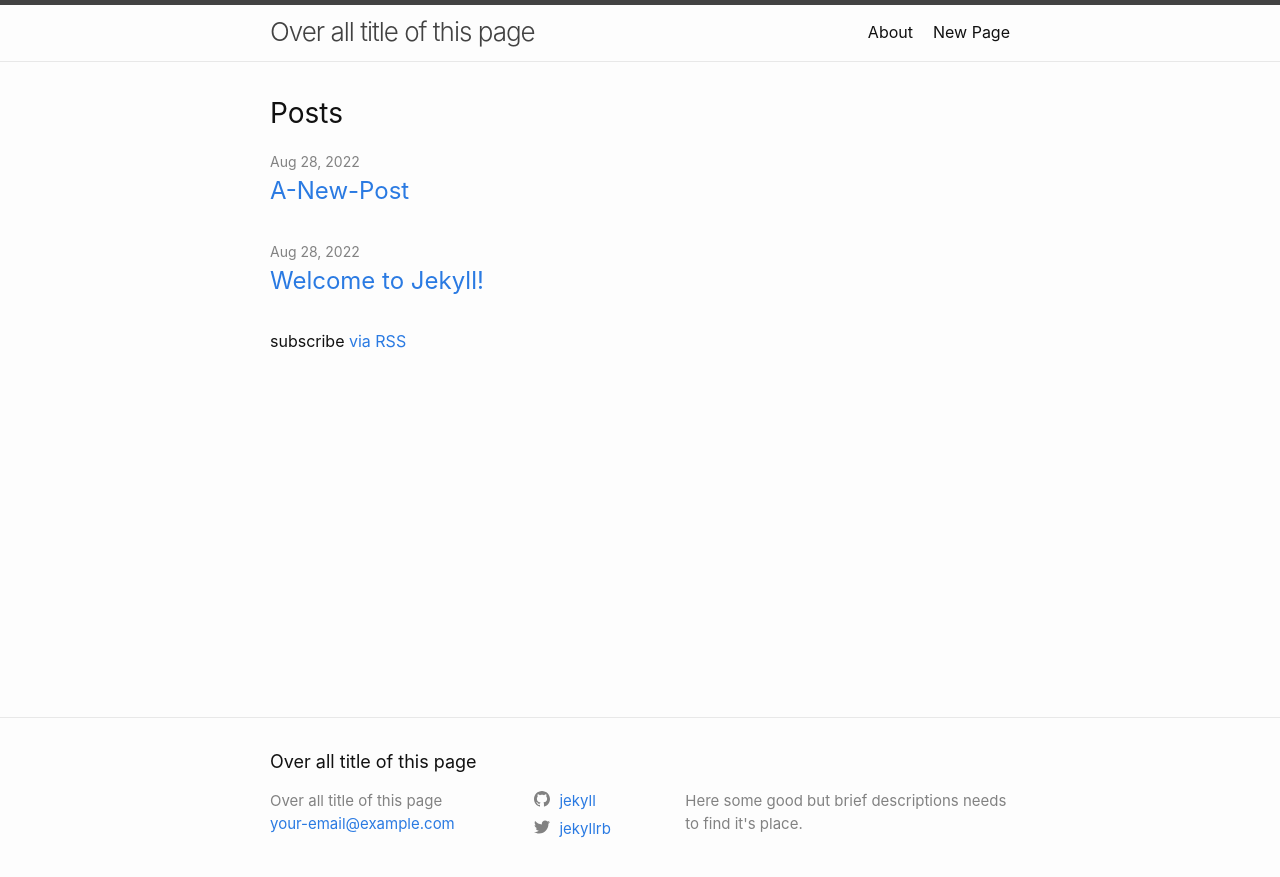
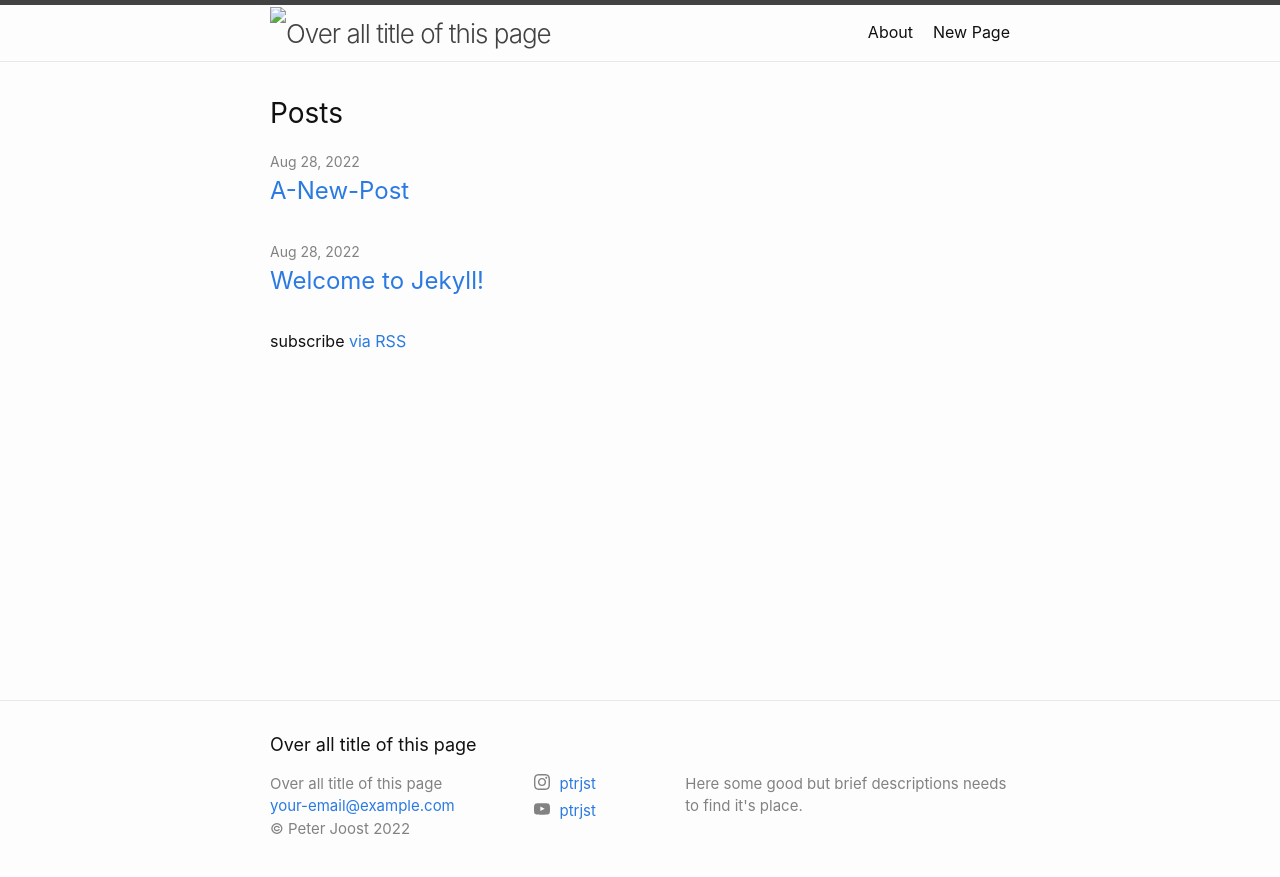
Before and after one commit to ptrjst/blog-demo, a Jekyll site: the page built from index.markdown, in a window 1280 px wide. Shown: the top 877 px of the page. Built offline with Jekyll 4.4.1, drawn with Linux system fonts in a browser that asks for light colours.

Commit message:
major update
Signed-off-by: ptrjst <ptrjst@users.noreply.github.com>

```diff
--- a/_config.yml
+++ b/_config.yml
@@ -24,11 +24,18 @@ description: >- # this means to ignore newlines until "baseurl:"
   Here some good but brief descriptions needs to find it's place.
 baseurl: "/blog-demo" # the subpath of your site, e.g. /blog
 url: "https://ptrjst.github.io" # the base hostname & protocol for your site, e.g. http://example.com
-twitter_username: jekyllrb
-github_username:  jekyll
+#twitter_username: ptrjst
+#github_username:  ptrjst
 
-# Fields use by the theme but nor defaultes with the Jekyll new command.
+# Fields used by the theme but not defaulted with the Jekyll new command.
+youtube_username: ptrjst
+instagram_username: ptrjst
 
+# New fields, not used be default by Jekyll and themes
+# Copyright, copyright symbol and year (auto)
+copyright: "Peter Joost"
+# the main logo of the page
+title-logo: /images/title-logo.png
 
 # Build settings
 # removed minima theme as it is now a regular page, now longer using a gem-based theme
--- a/_includes/footer.html
+++ b/_includes/footer.html
@@ -18,6 +18,9 @@
             {%- if site.email -%}
             <li><a class="u-email" href="mailto:{{ site.email }}">{{ site.email }}</a></li>
             {%- endif -%}
+            {%- if site.copyright -%}
+            <li>&copy; {{ site.copyright }} {{ 'now' | date: "%Y" }}</a></li>
+            {%- endif -%}
         </ul>
       </div>
 
--- a/_includes/header.html
+++ b/_includes/header.html
@@ -3,7 +3,18 @@
   <div class="wrapper">
     {%- assign default_paths = site.pages | map: "path" -%}
     {%- assign page_paths = site.header_pages | default: default_paths -%}
+    <!-- Original title display code from the minima theme
     <a class="site-title" rel="author" href="{{ "/" | relative_url }}">{{ site.title | escape }}</a>
+    -->
+    <!-- New title display code with logo -->
+    <a class="site-title" rel="author" href="{{ "/" | relative_url }}">
+      {%- if site.title-logo -%}
+        <img src"{{ site.title-logo | relative_url }}" alt="{{ site.title | escape }}">
+        {%- else -%}
+          {{ site.title | escape }}
+      {%- endif -%}
+    </a>
+    <!-- end of title or title-logo  -->
 
     {%- if page_paths -%}
       <nav class="site-nav">
--- a/_includes/social.html
+++ b/_includes/social.html
@@ -1,14 +1,14 @@
 <ul class="social-media-list">
+  {%- if site.instagram_username -%}<li><a href="https://instagram.com/{{ site.instagram_username| cgi_escape | escape }}"><svg class="svg-icon"><use xlink:href="{{ '/assets/minima-social-icons.svg#instagram' | relative_url }}"></use></svg> <span class="username">{{ site.instagram_username| escape }}</span></a></li>{%- endif -%}
+  {%- if site.youtube_username -%}<li><a href="https://youtube.com/{{ site.youtube_username| cgi_escape | escape }}"><svg class="svg-icon"><use xlink:href="{{ '/assets/minima-social-icons.svg#youtube' | relative_url }}"></use></svg> <span class="username">{{ site.youtube_username| escape }}</span></a></li>{%- endif -%}
   {%- if site.dribbble_username -%}<li><a href="https://dribbble.com/{{ site.dribbble_username| cgi_escape | escape }}"><svg class="svg-icon"><use xlink:href="{{ '/assets/minima-social-icons.svg#dribbble' | relative_url }}"></use></svg> <span class="username">{{ site.dribbble_username| escape }}</span></a></li>{%- endif -%}
   {%- if site.facebook_username -%}<li><a href="https://www.facebook.com/{{ site.facebook_username| cgi_escape | escape }}"><svg class="svg-icon"><use xlink:href="{{ '/assets/minima-social-icons.svg#facebook' | relative_url }}"></use></svg> <span class="username">{{ site.facebook_username| escape }}</span></a></li>{%- endif -%}
   {%- if site.flickr_username -%}<li><a href="https://www.flickr.com/photos/{{ site.flickr_username| cgi_escape | escape }}"><svg class="svg-icon"><use xlink:href="{{ '/assets/minima-social-icons.svg#flickr' | relative_url }}"></use></svg> <span class="username">{{ site.flickr_username| escape }}</span></a></li>{%- endif -%}
   {%- if site.github_username -%}<li><a href="https://github.com/{{ site.github_username| cgi_escape | escape }}"><svg class="svg-icon"><use xlink:href="{{ '/assets/minima-social-icons.svg#github' | relative_url }}"></use></svg> <span class="username">{{ site.github_username| escape }}</span></a></li>{%- endif -%}
-  {%- if site.instagram_username -%}<li><a href="https://instagram.com/{{ site.instagram_username| cgi_escape | escape }}"><svg class="svg-icon"><use xlink:href="{{ '/assets/minima-social-icons.svg#instagram' | relative_url }}"></use></svg> <span class="username">{{ site.instagram_username| escape }}</span></a></li>{%- endif -%}
   {%- if site.linkedin_username -%}<li><a href="https://www.linkedin.com/in/{{ site.linkedin_username| cgi_escape | escape }}"><svg class="svg-icon"><use xlink:href="{{ '/assets/minima-social-icons.svg#linkedin' | relative_url }}"></use></svg> <span class="username">{{ site.linkedin_username| escape }}</span></a></li>{%- endif -%}
   {%- if site.pinterest_username -%}<li><a href="https://www.pinterest.com/{{ site.pinterest_username| cgi_escape | escape }}"><svg class="svg-icon"><use xlink:href="{{ '/assets/minima-social-icons.svg#pinterest' | relative_url }}"></use></svg> <span class="username">{{ site.pinterest_username| escape }}</span></a></li>{%- endif -%}
   {%- for mst in site.mastodon -%}{%- if mst.username and mst.instance -%}<li><a href="https://{{ mst.instance| cgi_escape | escape}}/@{{mst.username}}"><svg class="svg-icon"><use xlink:href="{{ '/assets/minima-social-icons.svg#mastodon' | relative_url }}"></use></svg> <span class="username">{{ mst.username|escape }}</span></a></li>{%- endif -%}{%- endfor -%}
   {%- if site.twitter_username -%}<li><a href="https://www.twitter.com/{{ site.twitter_username| cgi_escape | escape }}"><svg class="svg-icon"><use xlink:href="{{ '/assets/minima-social-icons.svg#twitter' | relative_url }}"></use></svg> <span class="username">{{ site.twitter_username| escape }}</span></a></li>{%- endif -%}
-  {%- if site.youtube_username -%}<li><a href="https://youtube.com/{{ site.youtube_username| cgi_escape | escape }}"><svg class="svg-icon"><use xlink:href="{{ '/assets/minima-social-icons.svg#youtube' | relative_url }}"></use></svg> <span class="username">{{ site.youtube_username| escape }}</span></a></li>{%- endif -%}
   {%- if site.googleplus_username -%}<li><a href="https://plus.google.com/{{ site.googleplus_username| escape }}"><svg class="svg-icon"><use xlink:href="{{ '/assets/minima-social-icons.svg#googleplus' | relative_url }}"></use></svg> <span class="username">{{ site.googleplus_username| escape }}</span></a></li>{%- endif -%}
   {%- if site.rss -%}<li><a href="{{ 'feed.xml' | relative_url }}"><svg class="svg-icon"><use xlink:href="{{ '/assets/minima-social-icons.svg#rss' | relative_url }}"></use></svg> <span>{{ site.rss | escape }}</span></a></li>{%- endif -%}
 </ul>
```
Also changed, not shown: images/title-logo - Kopie (2).png (added), images/title-logo - Kopie.png (added), images/title-logo.jpg (added), images/title-logo.png (added).
